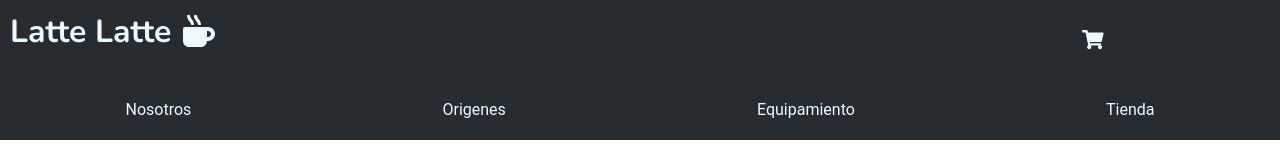
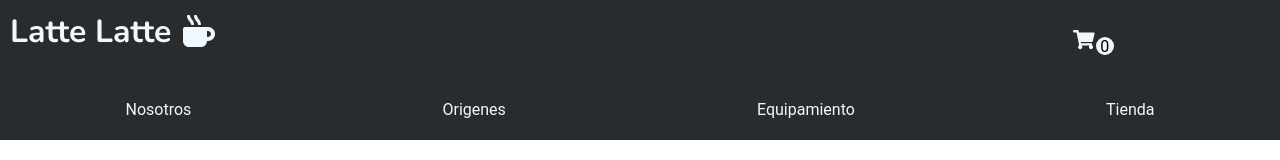
Before and after one commit to tomasVergara14/proyecto-coffe, a React (Create React App) app: page /cart in a window 1280 px wide. Shown: the top 160 px of the page. Built offline with nearby package versions, Linux system fonts and the light colour scheme; the HTML template or start-up script is replaced by a standard one.

Commit message:
Cart rendering

```diff
--- a/src/components/Cart/Cart.jsx
+++ b/src/components/Cart/Cart.jsx
@@ -4,9 +4,7 @@ import CartProduct from './CartProduct'
 
 const Cart = () => {
 
-
     const {Cart, removeItem, ClearItems} = useCartContext()
-
 
     function Precio (PrecioElemento, CantidadElemento){
        return (Number(PrecioElemento) * Number(CantidadElemento))
@@ -18,8 +16,8 @@ const Cart = () => {
        return(
            <>
                 <h3>Productos en el carrito</h3>
-                {Cart.map((element, index)=>{
-                    const {id, name, price, img}=element
+                {Cart.map((element)=>{
+
                     return(
                         <div className="CartItemConatiner" key={element.item[0].id}>
                         <CartProduct  name={element.item[0].name} price={Precio(element.quantity, element.item[0].price)} img={element.item[0].img} CountItem={element.quantity} />
@@ -32,9 +30,7 @@ const Cart = () => {
         )
     }else{
         return(<h3>No hay productos en el carrito</h3>)
-
     }
-
 }
 
 export default Cart
--- a/src/components/Cart/CartProduct.jsx
+++ b/src/components/Cart/CartProduct.jsx
@@ -5,26 +5,16 @@ import './CartProduct.css'
 
 const CartProduct = (props) => {
 
-    function show(e){
-
-        alert('hola')
-    }
-
     const {name, price, img, CountItem}= props
     return (
             <div className="CartDetail">
-                <img className="CartImg" src={img} alt="" />
+                <img className="CartImg" src={img} alt="Mostrar Cafe adquirido en el carrito" />
                 <div className="CartText">
                     <p>Nombre: {name} </p>
                     <p>Precio total: {price} </p>
                     <p>Cantidad: {CountItem} </p>
-
                 </div>
-
-
             </div>
-
-
     )
 }
 
--- a/src/components/CartWidget/CartWidget.css
+++ b/src/components/CartWidget/CartWidget.css
@@ -18,3 +18,13 @@
         left: 5px;
 
     }
+.TotalItems{
+    position: relative;
+    right: -6px;
+    top: -4px;
+    width: 18px;
+    height: 18px;
+    border-radius: 50%;
+    z-index: 1;
+    background-color: aliceblue;
+}
--- a/src/components/CartWidget/CartWidget.jsx
+++ b/src/components/CartWidget/CartWidget.jsx
@@ -3,12 +3,16 @@ import './CartWidget.css'
 import { NavLink } from 'react-router-dom'
 import {FontAwesomeIcon} from '@fortawesome/react-fontawesome'
 import {faShoppingCart} from '@fortawesome/free-solid-svg-icons'
+import { useCartContext } from '../../handlers/Context/CartContext'
 
 const CartWidget = () => {
+
+    const {Cart,TotalItems} = useCartContext()
+
     return (
         <div className="cartWidget">
             <NavLink to="/cart" className="navOption"><FontAwesomeIcon icon={faShoppingCart} className="cart" /></NavLink>
-
+            {Cart.length ===0 ? <p className="TotalItems" >0</p> : <p className="TotalItems"> {TotalItems} </p> }
         </div>
     )
 }
--- a/src/components/Main/CoffeItems/CoffeItems.jsx
+++ b/src/components/Main/CoffeItems/CoffeItems.jsx
@@ -20,7 +20,6 @@ const CoffeItems = () => {
                 }
              )
         }, 0)
-
     },[data])
 
 
@@ -31,18 +30,13 @@ const CoffeItems = () => {
                 {item.map((link, index)=>{
                     const {id, name,price , img, description}= link
                     return(
-
                         <NavLink key={link.id} className="containerItem" to={`/item/${id}`}>
                             <Item className="itemProduct"
                             img={img} name={name} price={price} description={description} />
                         </NavLink>
-
                     )
                     })}
-
-
             </div>
-
         </div>
     )
 }
--- a/src/components/Main/Item/Item.jsx
+++ b/src/components/Main/Item/Item.jsx
@@ -13,10 +13,7 @@ const Item = (props) => {
                     <p>Nombre: {name} </p>
                     <p>Precio: {price} </p>
                 </div>
-
             </div>
-
-
     )
 }
 
--- a/src/components/Main/ItemDetail/ItemDetail.jsx
+++ b/src/components/Main/ItemDetail/ItemDetail.jsx
@@ -13,9 +13,7 @@ const ItemDetail = ({name, gr,place,price,origin,height,description,img}) => {
                 <div>{height} {description} </div>
 
                 <ItemCount initial= "1" stockItem="5"/>
-
             </div>
-
         </div>
     )
 }
--- a/src/components/Main/ItemDetailContainer/ItemDetailContainer.jsx
+++ b/src/components/Main/ItemDetailContainer/ItemDetailContainer.jsx
@@ -3,12 +3,10 @@ import { useParams } from 'react-router-dom'
 import ItemDetail from '../ItemDetail/ItemDetail'
 import DefineItemDetail from '../../../handlers/DefineItemDetail'
 import { useProductContext } from '../../../handlers/Context/ProductContext'
-import { useCartContext } from '../../../handlers/Context/CartContext'
-import { useQuantityContext } from '../../../handlers/Context/QuantityContext'
 
 const ItemDetailContainer = () => {
 
-    const {product, setProduct} = useProductContext()
+    const {setProduct} = useProductContext()
 
     const [item, setItem]=useState([])
     const [loading, setLoading] = useState(true)
@@ -41,7 +39,6 @@ const ItemDetailContainer = () => {
     }, [itemId])
 
 
-
     return (
         <div>
             {loading && <div className="spinner"></div>}
@@ -51,7 +48,6 @@ const ItemDetailContainer = () => {
                         <div key={item.id}>
                         <ItemDetail  name={name} gr={gr} place={place} price={price} origin={origin} height={height} description={description} img={img}/>
                         </div>
-
                     )
             })}
         </div>
--- a/src/components/itemCount/ItemCount.jsx
+++ b/src/components/itemCount/ItemCount.jsx
@@ -8,9 +8,9 @@ import { useProductContext } from '../../handlers/Context/ProductContext'
 const ItemCount = ({initial,stockItem}) => {
     const shopState = "Agregar al carrito"
 
-    const {quantity, setQuantity} = useQuantityContext()
-    const {Cart, guardarItem} = useCartContext()
-    const { product, setProduct} = useProductContext()
+    const {setQuantity} = useQuantityContext()
+    const {guardarItem} = useCartContext()
+    const { product} = useProductContext()
 
     const [onAdd, setAdd] = useState(Number(initial))
     const [shop, setShop] = useState(shopState)
@@ -27,7 +27,7 @@ const ItemCount = ({initial,stockItem}) => {
         }
     }
 
-    const cart = (event)=>{
+    const cart = ()=>{
         if (onAdd){
             setShop("Terminar Compra")
             setQuantity(onAdd)
@@ -39,10 +39,7 @@ const ItemCount = ({initial,stockItem}) => {
     return (
 
         <div >
-
             <form className="itemCount" action="">
-
-
                 {(()=>{
                     if(shop === shopState){
                         return(
@@ -55,22 +52,16 @@ const ItemCount = ({initial,stockItem}) => {
 
                             </div>
                             <button className="Add" type="button" onClick={cart} > {shop} </button>
-
                             </>
-
                         )
                     }
                     return(
                         <>
                         <NavLink to="/cart" ><button className="Add" type="button" > {shop} </button></NavLink>
-
                         </>
-
                     )
                 })() }
             </form>
-
-
         </div>
     )
 }
--- a/src/handlers/Context/CartContext.js
+++ b/src/handlers/Context/CartContext.js
@@ -32,6 +32,11 @@ const CartContextProvider = ({children})=>{
         setCart([])
     }
 
+    const TotalItems = Cart.reduce((acc, item)=>{
+        return acc += item.quantity
+    },0)
+
+
 
 
     return(
@@ -40,7 +45,8 @@ const CartContextProvider = ({children})=>{
             Cart,
             guardarItem,
             removeItem,
-            ClearItems
+            ClearItems,
+            TotalItems
         }}>
             {children}
         </CartContext.Provider>
```
